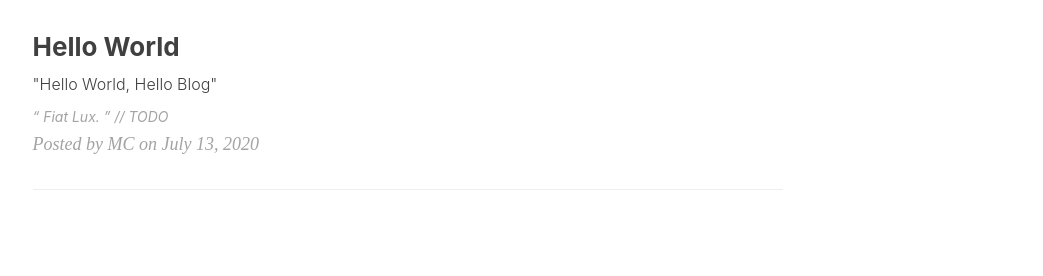
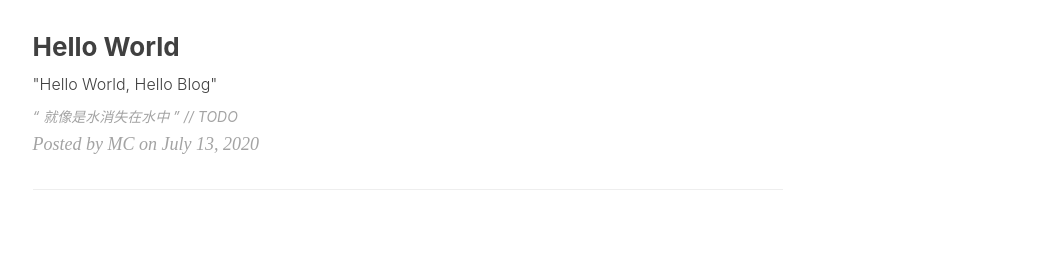
Before and after one commit to MessiahChen/MessiahChen.github.io, a Jekyll site: the page built from index.html, in a window 1280 px wide and 900 px high, scrolled down 986 px. Shown: the part 402-678 px from the top of the window, without its empty margins (135-1178 px from the left). Built offline with Jekyll 4.4.1, drawn with Linux system fonts in a browser that asks for light colours; nearby versions of some CDN libraries; the list of posts is cut into pages by our own code; comment, search, counter and statistics services are not loaded; some of the changed text lies outside the part shown.

Commit message:
small change

```diff
--- a/_posts/2020-07-13-hello-world.markdown
+++ b/_posts/2020-07-13-hello-world.markdown
@@ -11,6 +11,6 @@ tags:
     - 始まる
 ---
 
-> “ Fiat Lux. ”
+> “ 就像是水消失在水中 ”
 
 // TODO
--- a/index.html
+++ b/index.html
@@ -1,6 +1,6 @@
 ---
 layout: page
-description: "就像是水消失在水中"
+description: "\" Fiat Lux \""
 ---
 
 {% for post in paginator.posts %}
```
